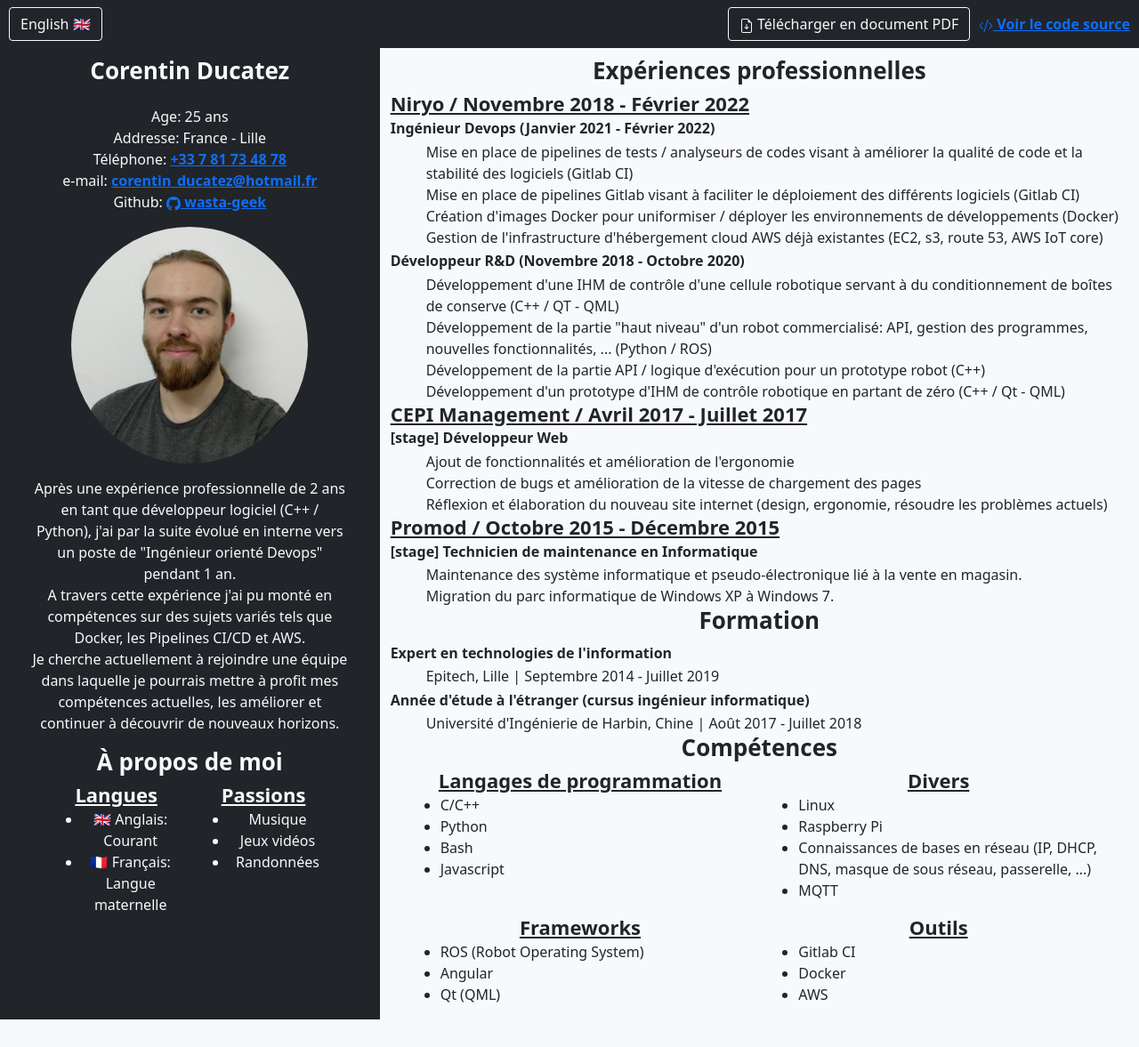
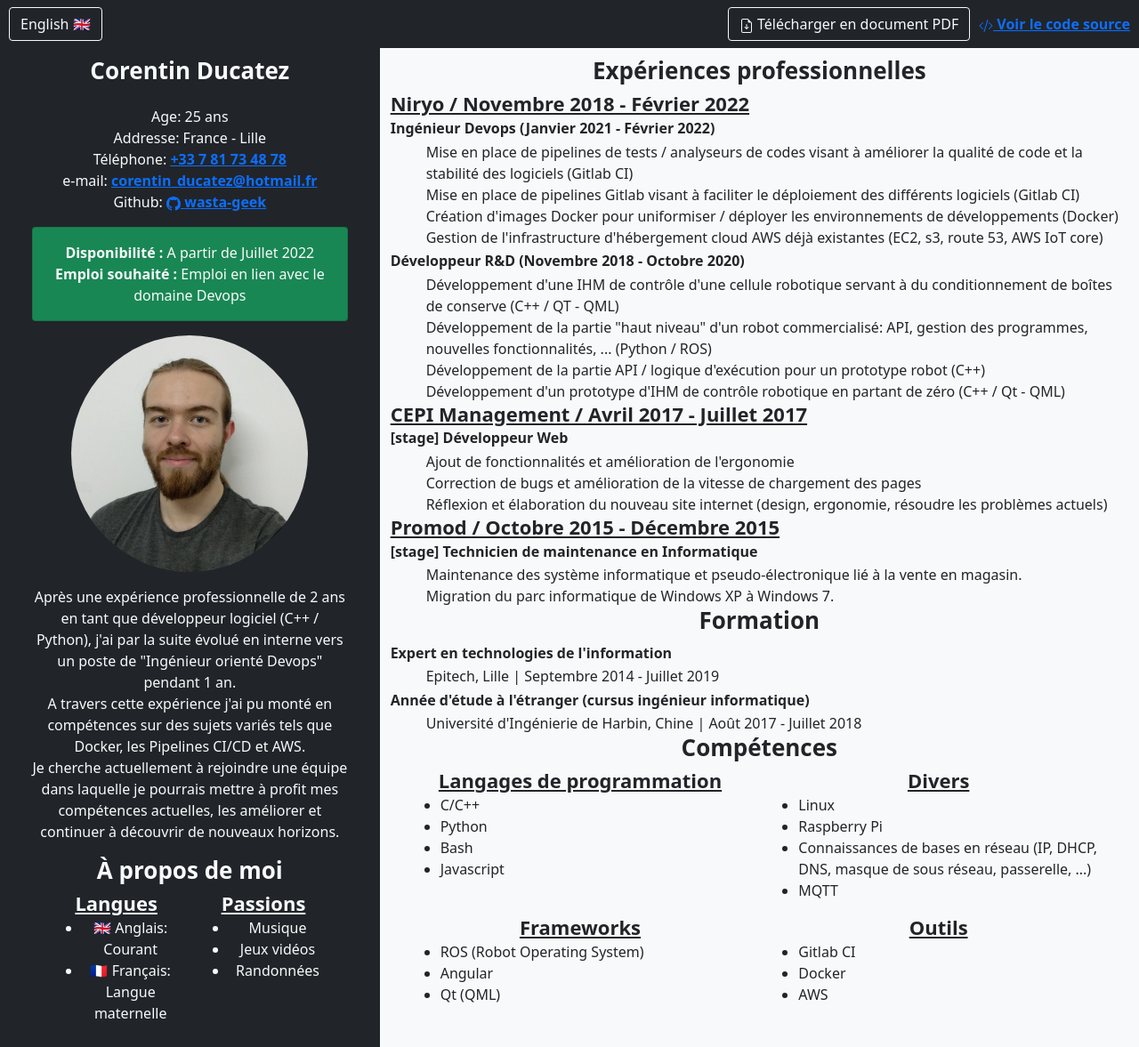
Before and after one commit to Wasta-Geek/curriculum-vitae, a Jekyll site: the page built from docs/fr/index.markdown, in a window 1280 px wide. Shown: the whole page at 89% size. Built offline with Jekyll 4.4.1, drawn with Linux system fonts in a browser that asks for light colours; before the commit the page ends 1146 px from its top, so only the background shows below that.

Commit message:
Banner for availability/job added in the 'contact' part

```diff
--- a/docs/_config.yml
+++ b/docs/_config.yml
@@ -29,6 +29,8 @@ github_username:  wasta-geek
 
 aws_s3_url: https://corentin-ducatez-resume-bucket-production.s3.eu-west-3.amazonaws.com
 
+seek_a_job: true
+
 ## Theme options
 show_downloads: true
 google_analytics: "G-163ZR9TR9F"
--- a/docs/_config_dev.yml
+++ b/docs/_config_dev.yml
@@ -29,6 +29,7 @@ github_username:  wasta-geek
 
 aws_s3_url: https://corentin-ducatez-resume-bucket-staging.s3.eu-west-3.amazonaws.com
 
+seek_a_job: true
 
 ## Theme options
 show_downloads: true
--- a/docs/_data/contact.yml
+++ b/docs/_data/contact.yml
@@ -21,3 +21,15 @@ profile:
   fr: "Après une expérience professionnelle de 2 ans en tant que développeur logiciel (C++ / Python), j'ai par la suite évolué en interne vers un poste de \"Ingénieur orienté Devops\" pendant 1 an.<br>\
   A travers cette expérience j'ai pu monté en compétences sur des sujets variés tels que Docker, les Pipelines CI/CD et AWS.<br>\
   Je cherche actuellement à rejoindre une équipe dans laquelle je pourrais mettre à profit mes compétences actuelles, les améliorer et continuer à découvrir de nouveaux horizons."
+availability_text:
+  en: "Availability"
+  fr: "Disponibilité"
+availability_date:
+  en: "From July 2022"
+  fr: "A partir de Juillet 2022"
+desired_job_text:
+  en: "Desired job"
+  fr: "Emploi souhaité"
+desired_job:
+  en: "Devops area related job"
+  fr: "Emploi en lien avec le domaine Devops"
--- a/docs/_includes/contact.html
+++ b/docs/_includes/contact.html
@@ -20,6 +20,14 @@
                 <span class="username">{{ site.github_username| escape }}</span></a>
         </div>
     </div>
+    {%- if site.seek_a_job -%}
+        <div class="mb-3 card bg-success text-light">
+            <div class="card-body">
+                <div><b>{{ site.data.contact["availability_text"][language] }} : </b>{{ site.data.contact["availability_date"][language] }}</div>
+                <div><b>{{ site.data.contact["desired_job_text"][language] }} : </b>{{ site.data.contact["desired_job"][language] }}</div>
+            </div>
+        </div>
+    {%- endif -%}
     <img class="rounded-circle portrait-img col-9 mb-3 mx-auto" src="{{ "/assets/images/portrait.jpg" | absolute_url }}">
     <p class="" style="text-align: center;">{{ site.data.contact["profile"][language] }}</p>
 </div>
```
